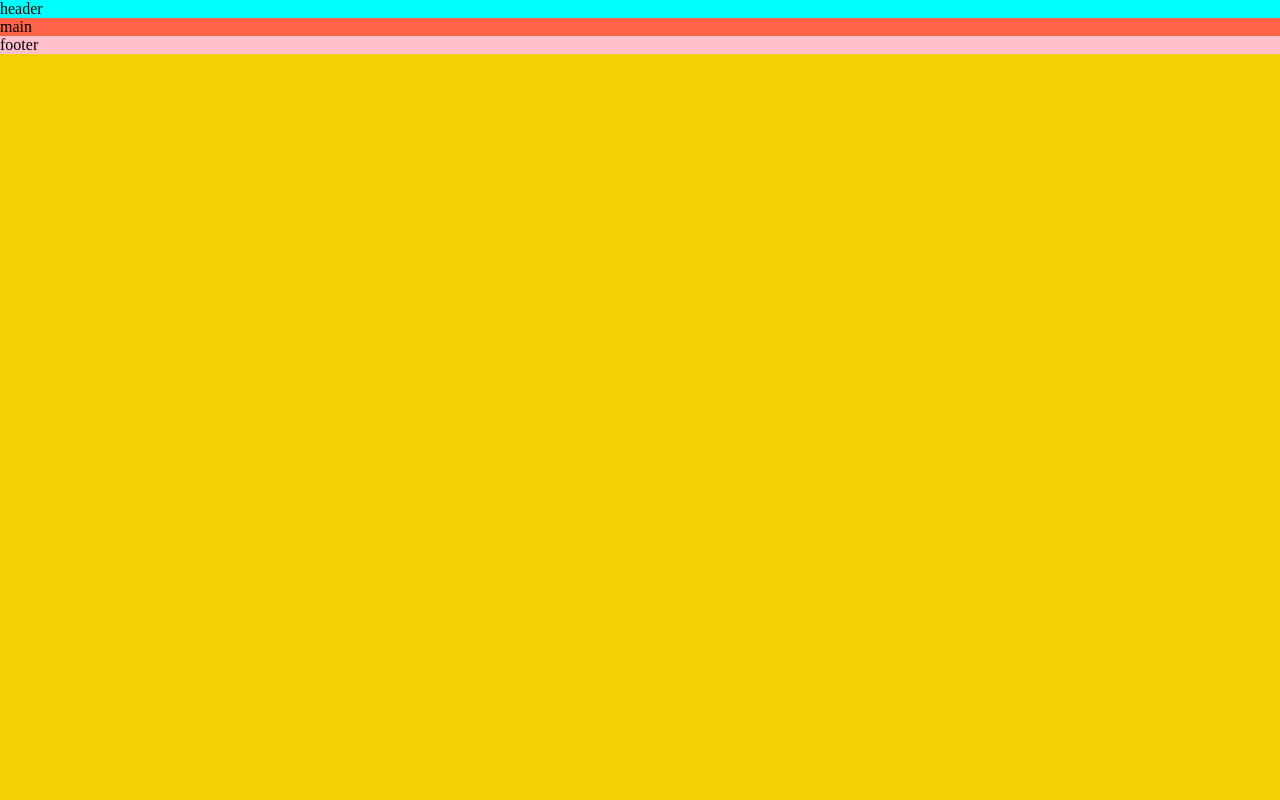
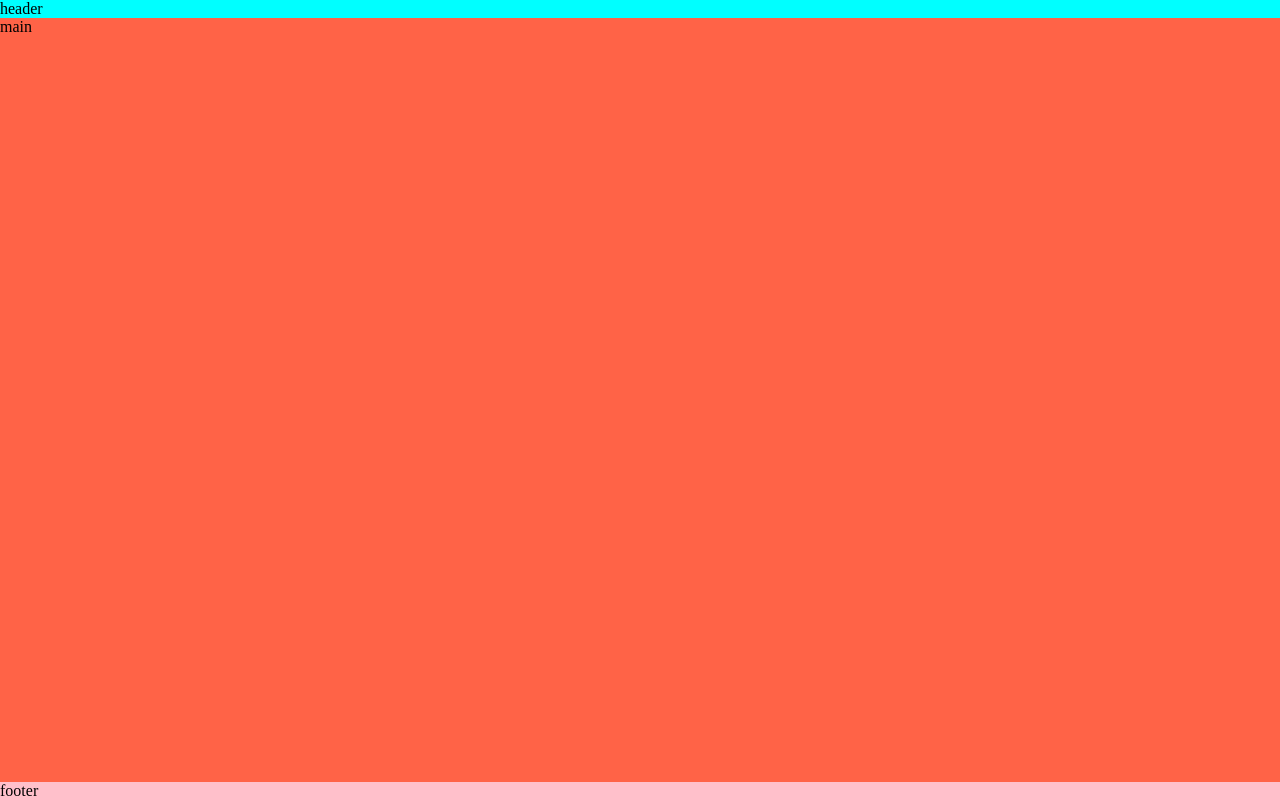
Before and after one commit to yuri-stcrzwx17/pikachu, a plain HTML site: page index.html in a window 1280 px wide. Drawn offline with Linux system fonts and the light colour scheme.

Commit message:
estrutura basica do HTML

```diff
--- a/style.css
+++ b/style.css
@@ -12,6 +12,8 @@
 body{
     height: 100vh;
     background-color: var(--primary-color);
+    display: flex;
+    flex-direction: column;
 }
 
 header{
@@ -20,6 +22,7 @@ header{
 
 main{
     background-color: tomato;
+    flex-grow: 3;
 }
 
 footer{
```
